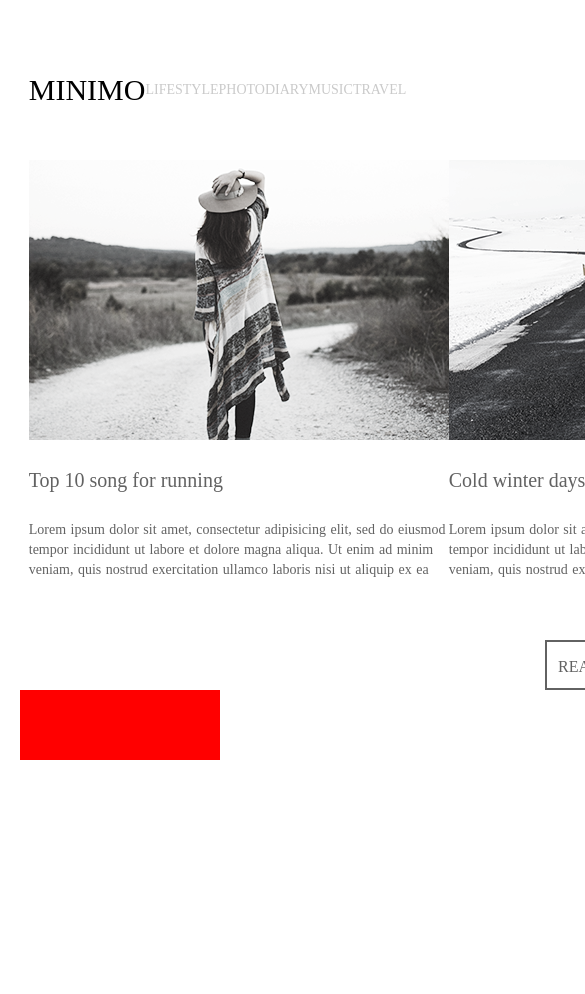
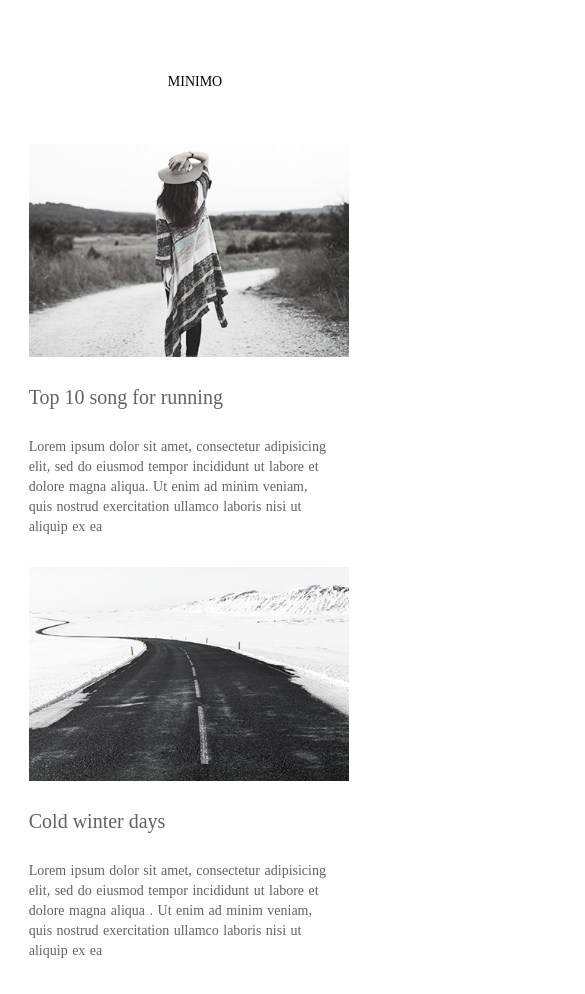
Before and after one commit to elvardzelashvili/minimo-davaleba-9, a website: page index.html in a window 390 px wide. Shown: the top 994 px of the page, 585 px wide, since content can reach past the window. Before the commit the page ends 844 px from the top, so only its background shows below. Drawn offline with Linux system fonts and the light colour scheme.

Commit message:
add responsive

```diff
--- a/index.html
+++ b/index.html
@@ -1,7 +1,16 @@
 <DOCTYPE html>
 <html>
 <head>
+    <!-- fb metas start -->
+    <meta property="og:url"                content="https://www.google.com/" />
+    <meta property="og:type"               content="article" />
+    <meta property="og:title"              content="hello minimo" />
+    <meta property="og:description"        content="minimo rocks" />
+    <meta property="og:image"              content="https://www.google.ge/search?tbm=isch&q=minimo+photo&chips=q:minimo+photo,online_chips:wines&usg=AI4_-kSeFWsGVNIWZJfCRnnGh3FVfd69uA&sa=X&ved=0ahUKEwiX8Yfo7bDfAhUHtYsKHSkpDVAQ4lYIKigF&biw=1366&bih=608&dpr=1#imgrc=cEZeYhI7ElQvSM:" />
+    <!-- fb end -->
     <meta charset="utf-8" />
+    <meta name="minimo new" content="mixins/if functions">
+    <meta name="keywords" content="HTML,CSS,XML,SCSS, SASS">
     <title>MINIMO</title>
     <meta content="author" name="Eliko Vardzelashvili">
     <meta name="viewport" content="width=device-width, initial-scale=1">
@@ -51,9 +60,7 @@
         <div class="buttoncenter">
             <div class="buttonr">READ MORE</div>
         </div>
-        <div class="testif">
-            <h2></h2>
-        </div>
+
 </div>
 </body>
 </html>
--- /dev/null
+++ b/scss/_responsive.scss
@@ -0,0 +1,61 @@
+@media only screen and (max-width: 950px)
+ {
+     header
+     {  @include justify-content (space-around);
+
+         ul {
+            @include justify-content (space-around);
+            width: 350px;
+        }
+    }
+
+    .box {
+        flex-wrap: wrap;
+    }
+}
+
+@media only screen and (max-width: 768px)
+ {
+     header
+     {
+
+        h1 {
+            font-size: $fonts20;
+        }
+
+    }
+
+
+}
+
+
+@media only screen and (max-width: 450px)
+ {
+     header
+     {
+
+        h1 {
+            font-size: $fonts14;
+        }
+
+        ul {
+            display: none;
+        }
+    }
+ .container {
+     width: 320px;
+     margin:auto;
+     width: 95%;
+
+     .box {
+         width: 320px;
+     }
+     p {
+         width: 300px;
+     }
+      img {
+         width: 320px;
+     }
+ }
+
+}
--- a/scss/style.scss
+++ b/scss/style.scss
@@ -2,21 +2,20 @@
 @import "variables.scss";
 @import "private.scss";
 @import "mixins.scss";
-
 
 .maincontainer {
     @extend %maincontainer;
 }
 // header start
 header {
-    @extend %centerdiv;
+    // @extend %centerdiv;
     @include flex();
     @include justify-content (space-between);
     margin-top: 55px;
 
-
     a {
         color:$color02;
+
     }
     a:hover
         {
@@ -57,12 +56,12 @@ header {
     @include justify-content (space-around);
     margin-top: 55px;
 
-
  h2 {
      @extend %margin;
      font-size: $fonts20;
      color: $color03;
- }
+
+    }
  h2:hover
         {
             color: $color01;
@@ -83,7 +82,7 @@ p:hover
 }
 .buttoncenter
 {
-width: 1170px;
+max-width: 1170px;
 margin: auto;
 margin-top: 30px;
 }
@@ -99,6 +98,8 @@ margin-top: 30px;
     line-height: 50px;
     cursor: pointer;
 
+
+
 }
 .buttonr:hover
 {
@@ -106,15 +107,5 @@ margin-top: 30px;
     border: 2px solid $color02;
     background:transparent;
 
-
 }
-
-.testif {
-    width: 200px;
-    height: 70px;
-    background:red;
- h2 {
-     font-size: 20px;
-     color:green;
- }
-}
+@import "responsive.scss";
```
Also changed, not shown: scss/_mixins.scss (line endings or trailing spaces), styles/style.css.
